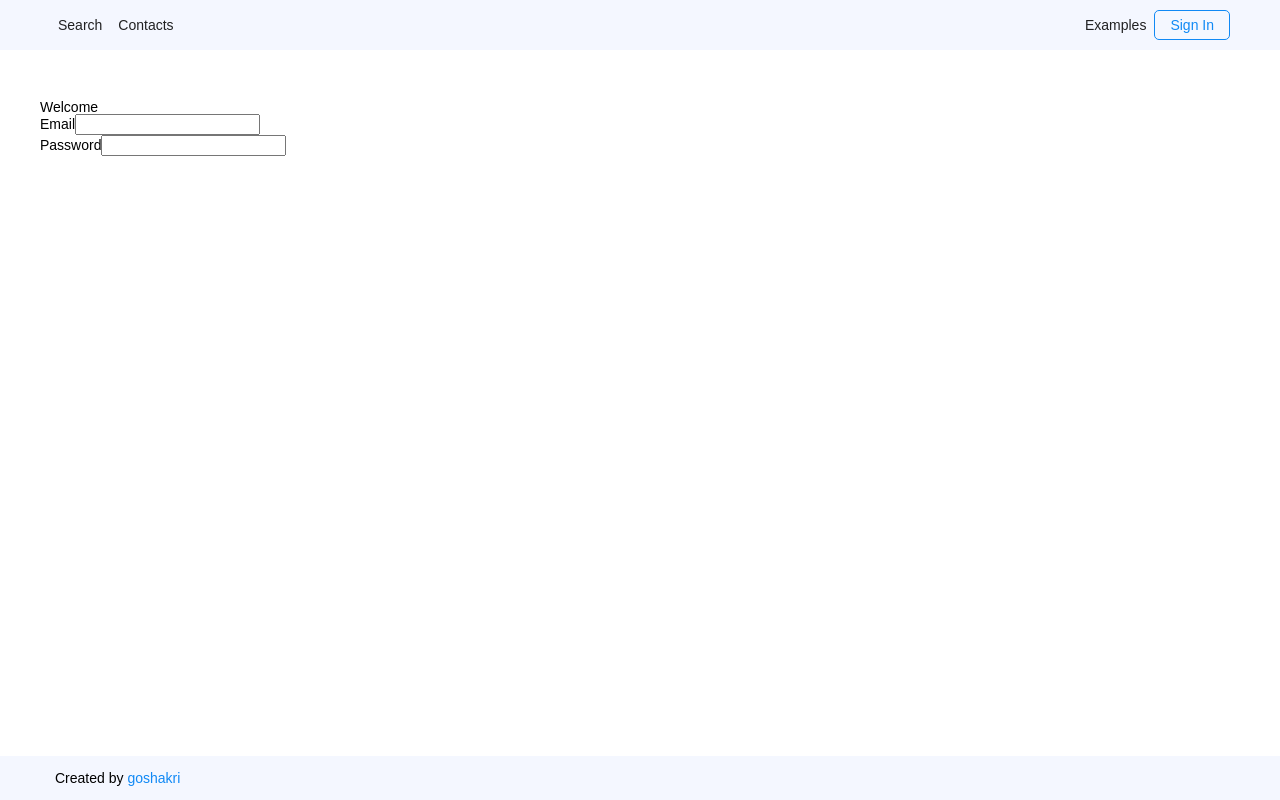
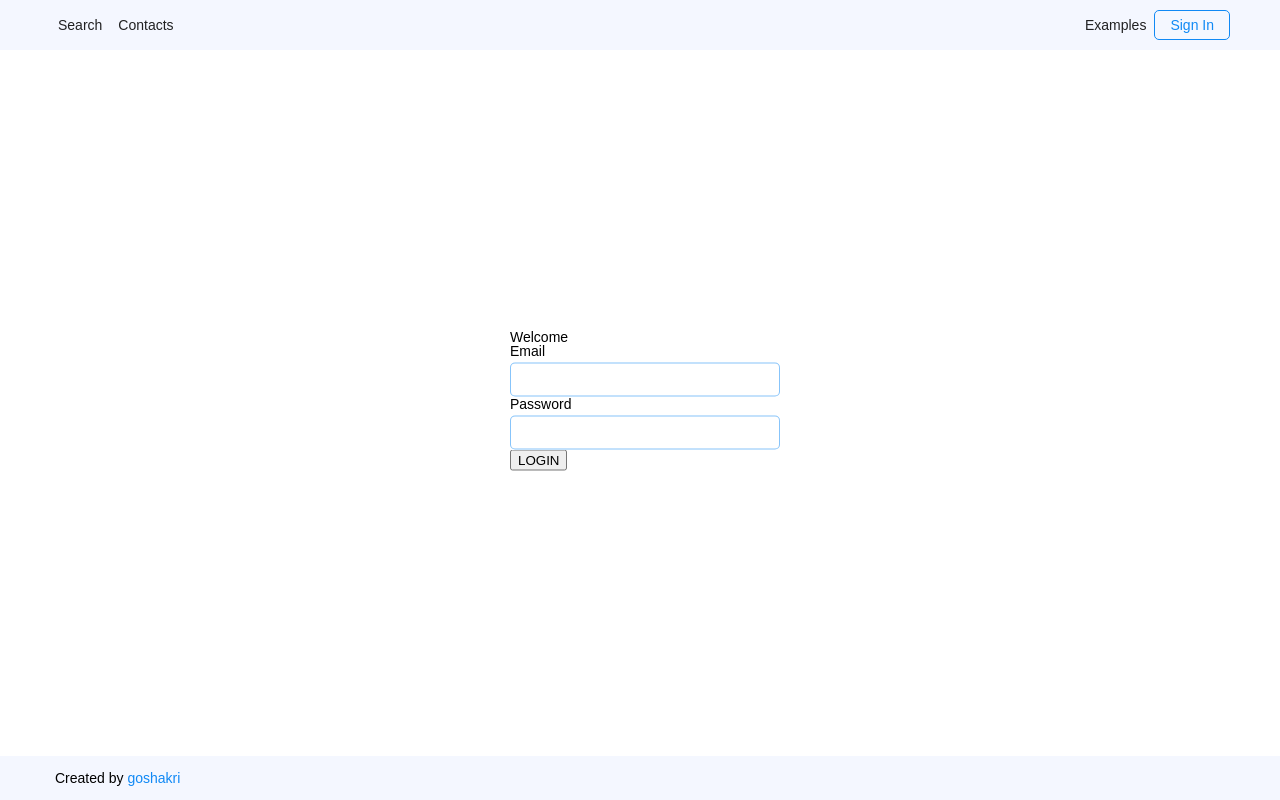
Before and after one commit to goshakri/google-Home-page1, a React (Create React App) app: page /SignIn in a window 1280 px wide. Built offline with nearby package versions, Linux system fonts and the light colour scheme.

Commit message:
Working in SignIn

```diff
--- a/src/SignIn.js
+++ b/src/SignIn.js
@@ -10,21 +10,23 @@ function SignIn() {
       <main className="Page-content">
         <div className="Section">
           <div className="Section-content">
-            <div className="Row">
-              <div className="Row-eddition u-pt-50 u-pb-50 u-pr-10">
+            <div className="Register">
+              <div className="Register u-pt-50 u-pb-50 u-pl-10">
 
                 <h1>Welcome</h1>
 
-                <form>
+                <form className="Form">
                   <div className="">
-                    <label htmlFor="email">Email</label>
-                    <input type="email" id="email" name="email" />
+                    <label className="Form-label" htmlFor="email">Email</label>
+                    <input className="Field Field--regular"type="email" id="email" name="email" />
                   </div>
 
                   <div className="">
-                    <label htmlFor="email">Password</label>
-                    <input type="password" id="password" name="password" />
+                    <label className="Form-label" htmlFor="email">Password</label>
+                    <input className="Field Field--regular" type="password" id="password" name="password" />
                   </div>
+
+                  <button> LOGIN </button>
 
                 </form>
 
--- a/src/stylesheets/modules/_Form.scss
+++ b/src/stylesheets/modules/_Form.scss
@@ -27,7 +27,7 @@
     display: flex;
   }
 
-  &-rbox {
+  &- {
 
   }
 }
--- a/src/stylesheets/modules/_Row.scss
+++ b/src/stylesheets/modules/_Row.scss
@@ -9,10 +9,6 @@
   &-item {
     width: 50%;
 
-  &-eddition {
-
-  }
-
     @media (max-width: 576px) {
       width: initial;
     }
```
